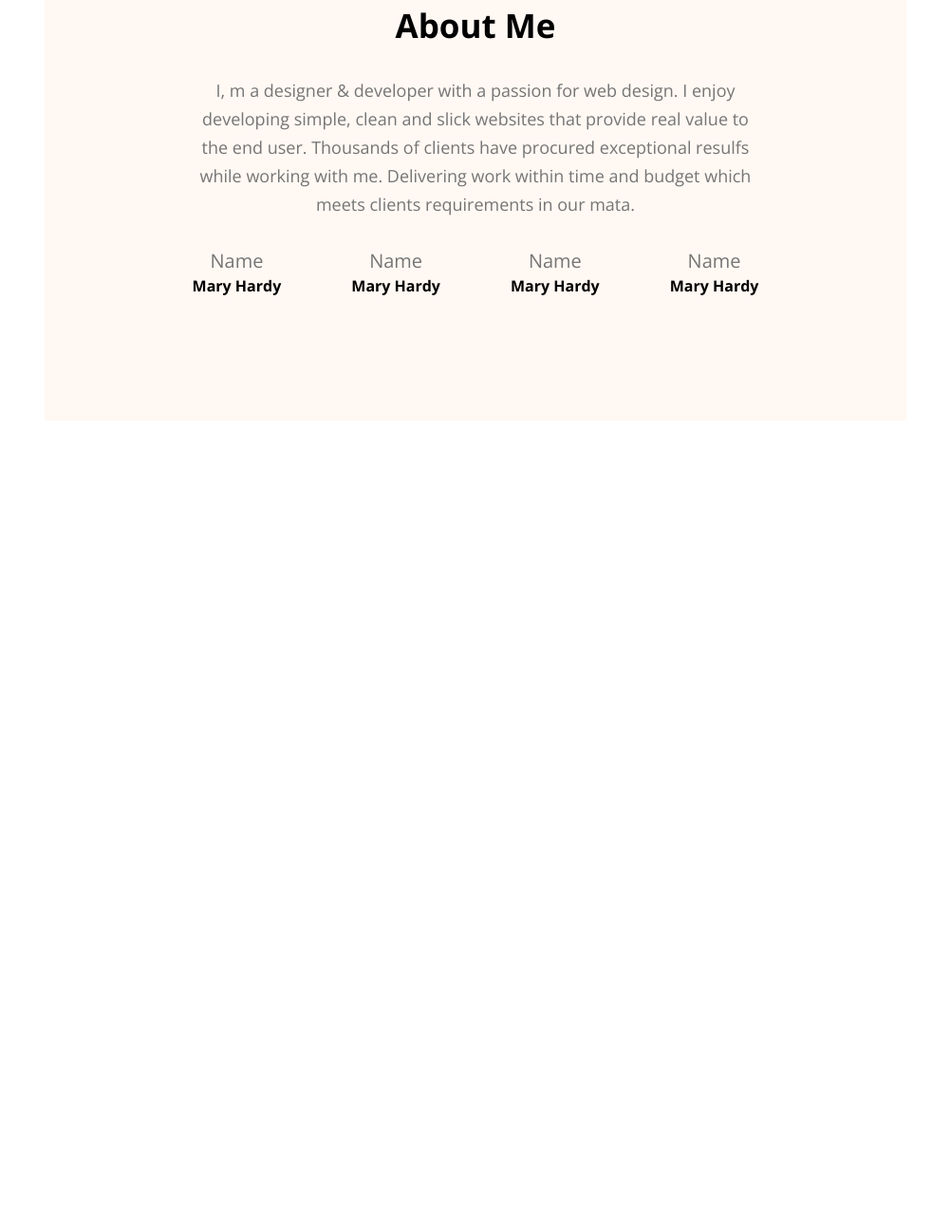
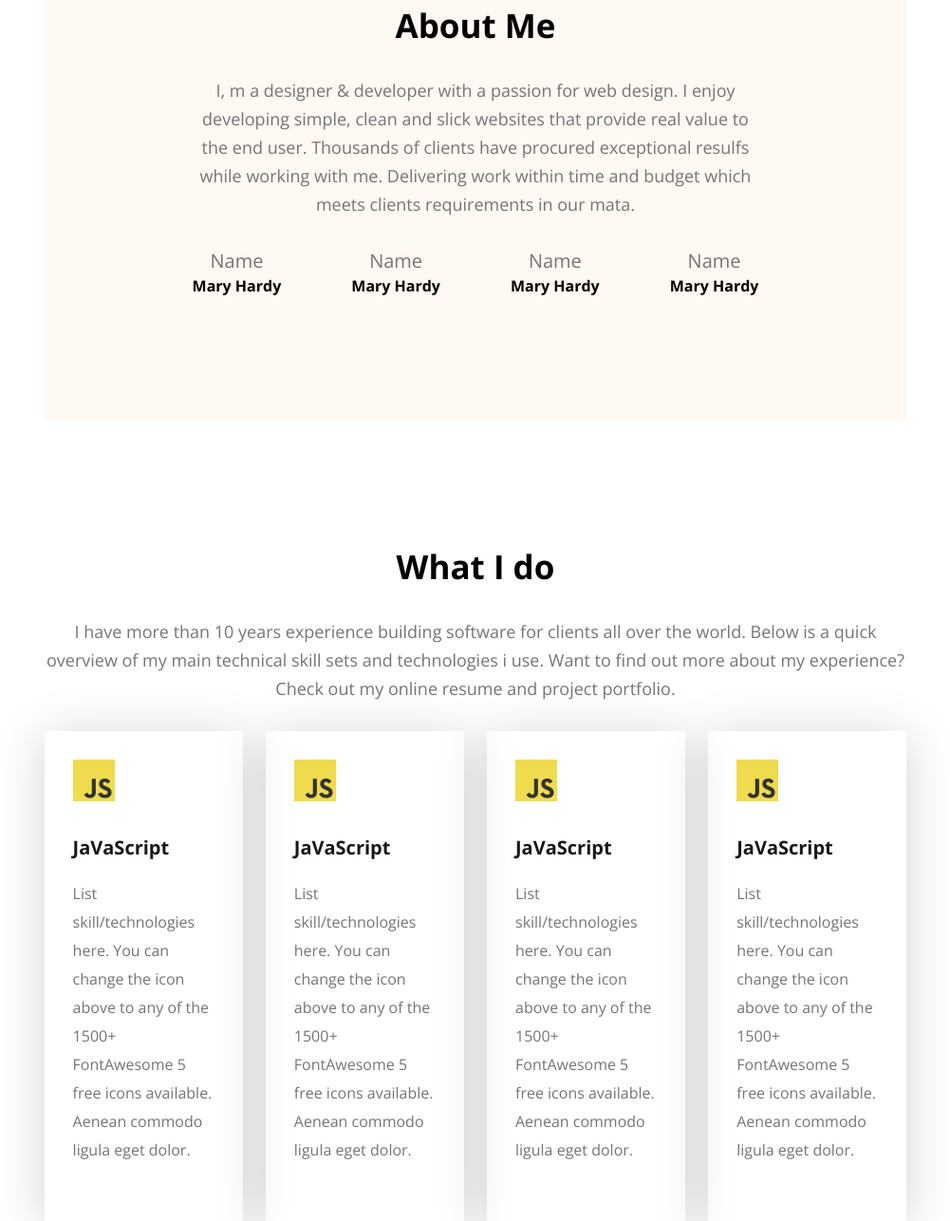
Before and after one commit to LanzelotN/1st-project, a plain HTML site: page index.html in a window 1280 px wide. Shown: the part 1090-2376 px from the top of the page at 95% size, without its empty margins (139-1140 px from the left). Before the commit the page ends 1533 px from the top, so only its background shows below. Drawn offline with nearby package versions, Linux system fonts and the light colour scheme.

Commit message:
1st project

```diff
--- a/index.html
+++ b/index.html
@@ -67,5 +67,37 @@
         </div>
     </section>
 
+    <section id="skills">
+        <div class="skills-container">
+            <div class="section-heading">
+                <h2> What I do </h2>
+                <p>I have more than 10 years experience building software for clients all over the world. Below is a quick overview of my main technical skill sets and technologies i use. Want to find out more about my experience? Check out my online resume and project portfolio.</p>
+            </div>
+
+            <div class="skill-box">
+                <div class="skill-card">
+                    <img src="images/icons/js.png" alt="JS">
+                    <h3>JaVaScript</h3>
+                    <p>List skill/technologies here. You can change the icon above to any of the 1500+ FontAwesome 5 free icons available. Aenean commodo ligula eget dolor.</p>
+                </div>
+                <div class="skill-card">
+                    <img src="images/icons/js.png" alt="JS">
+                    <h3>JaVaScript</h3>
+                    <p>List skill/technologies here. You can change the icon above to any of the 1500+ FontAwesome 5 free icons available. Aenean commodo ligula eget dolor.</p>
+                </div>
+                <div class="skill-card">
+                    <img src="images/icons/js.png" alt="JS">
+                    <h3>JaVaScript</h3>
+                    <p>List skill/technologies here. You can change the icon above to any of the 1500+ FontAwesome 5 free icons available. Aenean commodo ligula eget dolor.</p>
+                </div>
+                <div class="skill-card">
+                    <img src="images/icons/js.png" alt="JS">
+                    <h3>JaVaScript</h3>
+                    <p>List skill/technologies here. You can change the icon above to any of the 1500+ FontAwesome 5 free icons available. Aenean commodo ligula eget dolor.</p>
+                </div>
+            </div>
+        </div>
+    </section>
+
 </body>
 </html>
--- a/styles/styles.css
+++ b/styles/styles.css
@@ -37,6 +37,7 @@
 .section-heading{
     max-width 827px;
     text-align:center;
+    margin: 0 auto;
 
 }
 
@@ -147,3 +148,42 @@
 .abour-info .info-card h4{
     font-size: 20px;
 }
+
+#skills{
+    padding-top: 130px;
+}
+
+#skills .skills-container{
+    width: 71%;
+    max-width: 1140px;
+    margin: 0 auto;
+}
+
+#skills .skills-container .skill-box{
+    display: flex;
+    gap: 24px;
+}
+
+.skill-box .skill-card{
+    padding:30px;
+    box-shadow: 0 6px 50px 0 #0000002c;
+    max-width: 267px;
+}
+
+.skill-card img{
+    max-width: 44px;
+    margin-bottom: 30px;
+}
+
+.skill-card h3{
+    font-size: 20px;
+    color: #181818;
+    margin-bottom: 20px;
+}
+
+.skill-card p{
+    font-size: 16px;
+    color: #757575;
+    line-height: 30px;
+    margin-bottom: 30px;
+}
```
